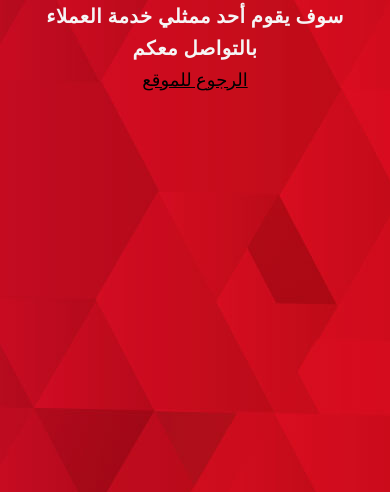
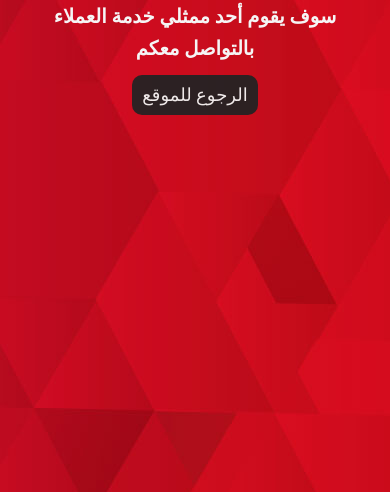
Before and after one commit to JS-player/Torino-product, a plain HTML site: page thanks.html in a window 390 px wide. Shown: the part 352-844 px from the top of the page. Drawn offline with Linux system fonts and the light colour scheme.

Commit message:
Add files via upload

```diff
--- a/css/thanks.css
+++ b/css/thanks.css
@@ -26,7 +26,7 @@ body {
 }
 .container h1 {
   font-size: 100px;
-  letter-spacing: 1.5px;
+  letter-spacing: 0.5px;
   font-family: Montserrat, sans-serif;
   margin-bottom: 10px;
 }
@@ -38,17 +38,21 @@ body {
   font-size: 42px;
   line-height: 1.6;
   font-family: ui-serif;
-  letter-spacing: 0.5px;
 }
 .container h3:nth-of-type(2) {
-  margin-bottom: 10px;
+  margin-bottom: 15px;
 }
 #go-back {
-  color: #000000;
+  color: #efe9e9;
+  text-decoration: none;
   font-size: 22px;
+  background-color: #1d2424e8;
+  padding: 10px;
+  border-radius: 10px;
 }
 #go-back:visited {
-  color: #000000;
+  color: #efe9e9;
+  text-decoration: none;
 }
 /* ============================ */
 @media (max-width: 800px) {
@@ -78,7 +82,7 @@ body {
   }
   .container h3:nth-of-type(2) {
     font-size: 5vw;
-    margin-bottom: 5px;
+    margin-bottom: 20px;
   }
   #go-back {
     font-size: 18px;
@@ -88,3 +92,11 @@ body {
   transform: scale(1.05);
   transition: 0.15s ease-in-out, box-shadow 0.15s ease-in-out;
 }
+@media (min-width: 500px) {
+  .container h1 {
+    letter-spacing: 1.5px;
+  }
+  .container h3 {
+    letter-spacing: 0.5px;
+  }
+}
```
